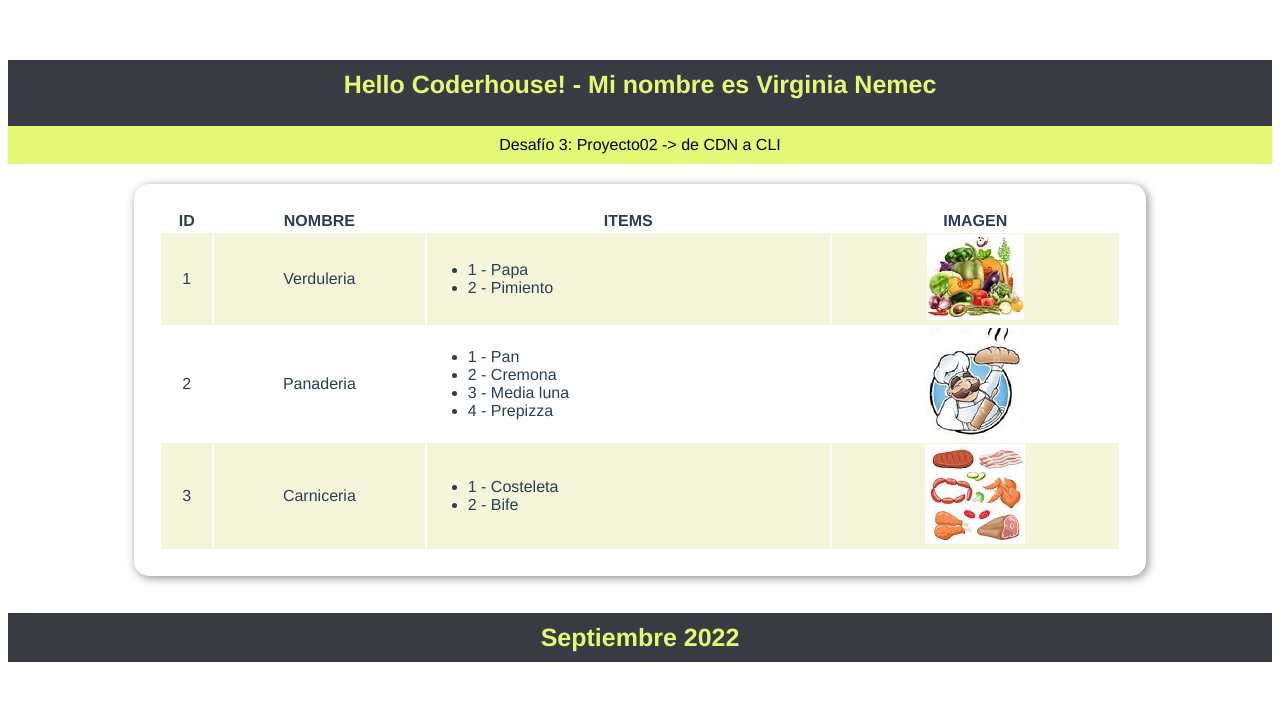
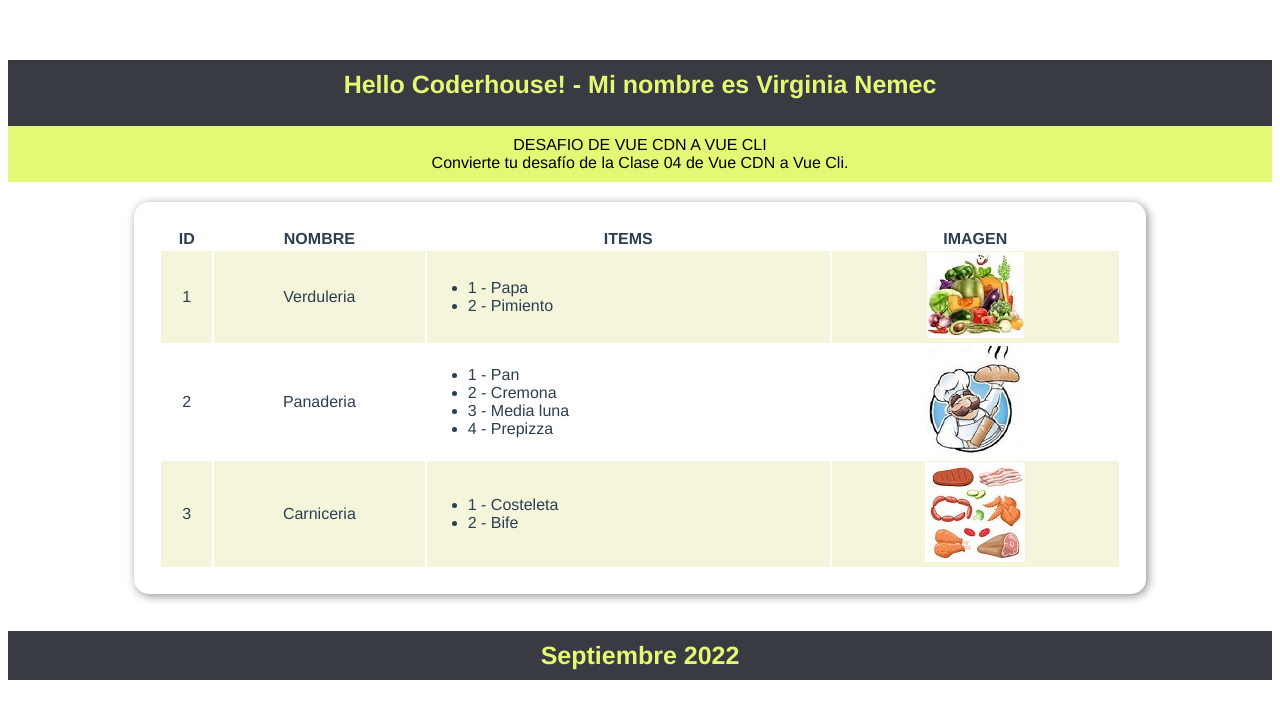
Before and after one commit to virginianemec/proy-cdn-to-cli, a Vue app: page / in a window 1280 px wide. Shown: the top 718 px of the page. Built offline with nearby package versions, Linux system fonts and the light colour scheme.

Commit message:
Cambie el header - Title

```diff
--- a/src/components/SalesHeader.vue
+++ b/src/components/SalesHeader.vue
@@ -1,7 +1,7 @@
 <template>
   <div class="coder--header">
     <h1>{{ title }} - {{ presentation_name }}</h1>
-    <div class='descripcion'>{{ workDescription }}</div>
+    <div class='descripcion' v-html="workDescription"></div>
   </div>
 </template>
 
@@ -12,7 +12,8 @@ export default {
     return {
       title: 'Hello Coderhouse!',
       presentation_name: 'Mi nombre es Virginia Nemec',
-      workDescription: 'Desafío 3: Proyecto02 -> de CDN a CLI',
+      workDescription: `DESAFIO DE VUE CDN A VUE CLI <br>
+Convierte tu desafío de la Clase 04 de Vue CDN a Vue Cli. `,
     };
   },
 };
```
